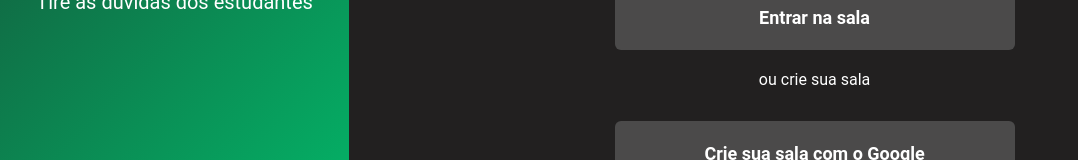
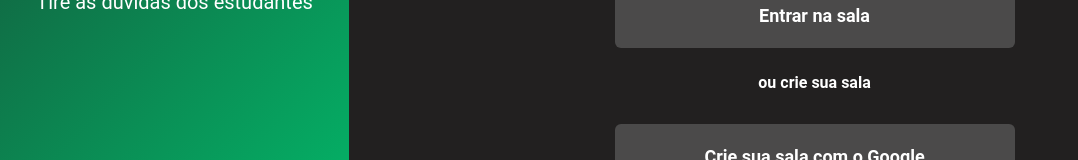
Before and after one commit to HugoViniciusSF/PDS, a React (Create React App) app in the folder moni/: page / in a window 1280 px wide. Shown: the part 605-765 px from the top of the page, without its empty margins (0-1078 px from the left). Built offline with nearby package versions, Linux system fonts and the light colour scheme; no server answers.

Commit message:
Update pagina-inicial.scss

```diff
--- a/moni/src/styles/pagina-inicial.scss
+++ b/moni/src/styles/pagina-inicial.scss
@@ -113,7 +113,8 @@ main {
 .separator {
   font-size: 16px;
   color: #FFF;
-  margin-top: 20px;
+  margin-top: 25px;
+  font-weight: 600;
   display: flex;
   align-items: center;
 
```
